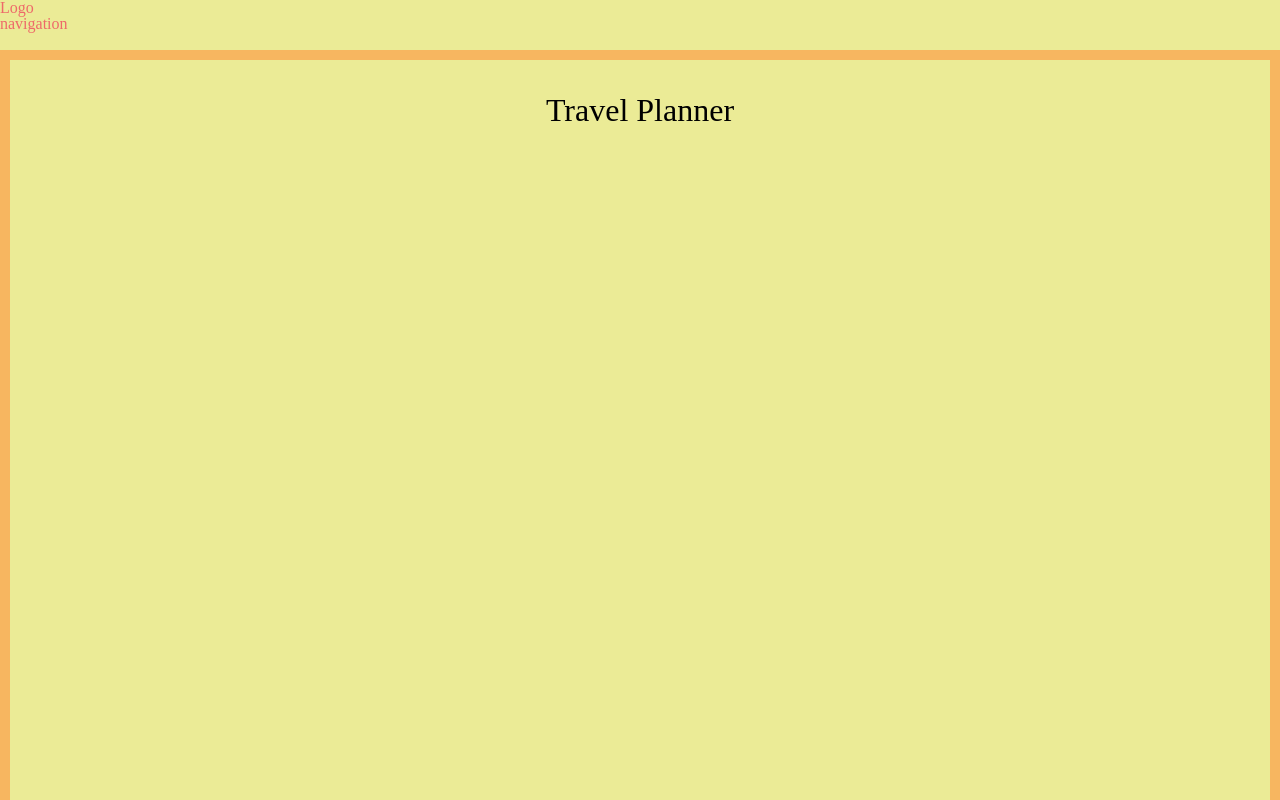
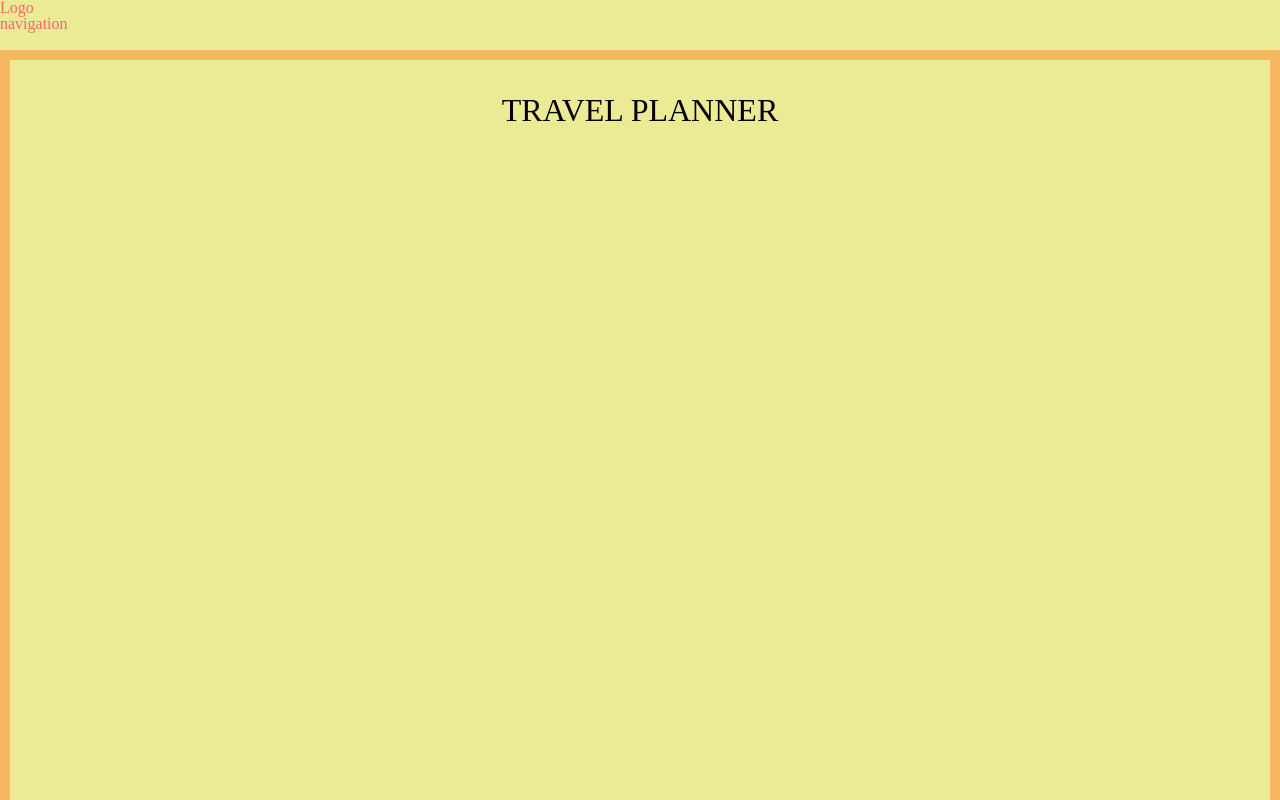
Before and after one commit to 1958gilps/-Capstone-project, a website built with webpack: page src/client/views/index.html in a window 1280 px wide. Shown: the top 800 px of the page. Built offline with nearby package versions, Linux system fonts and the light colour scheme.

Commit message:
style update

```diff
--- a/src/client/styles/container.scss
+++ b/src/client/styles/container.scss
@@ -11,4 +11,5 @@
     grid-gap: 20px;
     border: 10px solid rgb(247, 182, 96);
     justify-content: center;
+    justify-items: center;
 }
--- a/src/client/views/index.html
+++ b/src/client/views/index.html
@@ -18,7 +18,7 @@
             <div class = "container">
                 <div id = "one" class = "box">
                     <section>
-                        <h1>Travel Planner</h1>
+                        <p>TRAVEL PLANNER</p>
                         </section>
                 </div>
                 <div id="two" class = "box">
```
